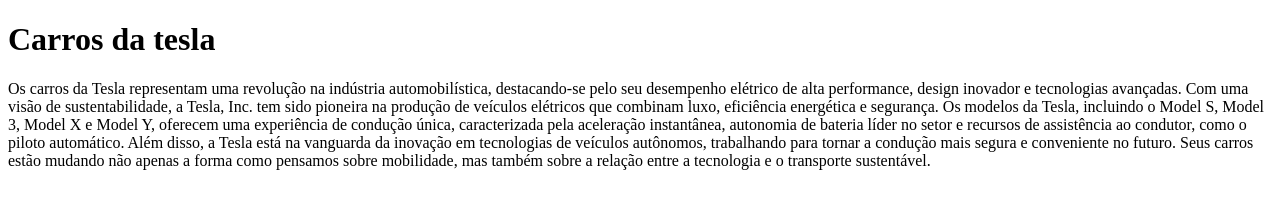
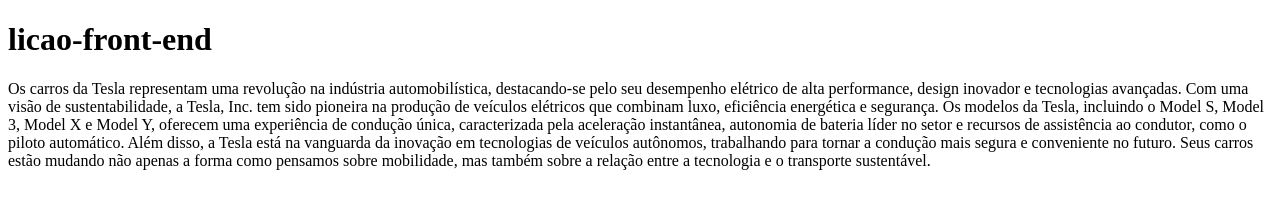
Before and after one commit to PauloHenrique63/licao-de-casa-html-fronend, a plain HTML site: page index.html in a window 1280 px wide. Drawn offline with Linux system fonts and the light colour scheme.

```diff
--- a/index.html
+++ b/index.html
@@ -6,7 +6,7 @@
     <title>LicaoDeCasaHTML</title>
   </head>
   <body>
-    <h1>Carros da tesla</h1>
+    <h1>licao-front-end</h1>
     <p>
       Os carros da Tesla representam uma revolução na indústria automobilística,
       destacando-se pelo seu desempenho elétrico de alta performance, design
```
